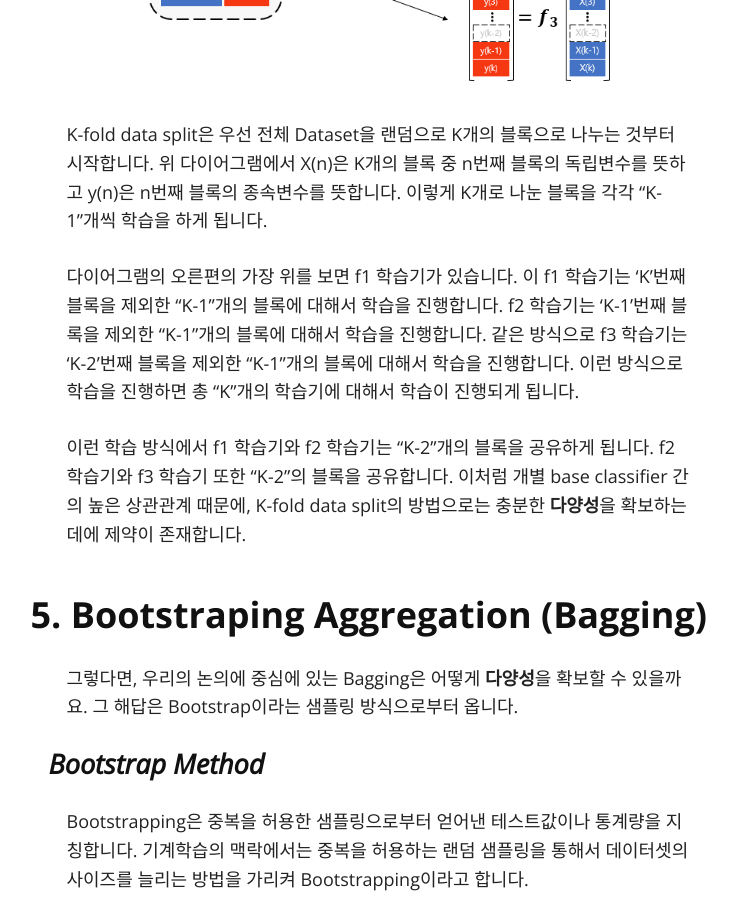
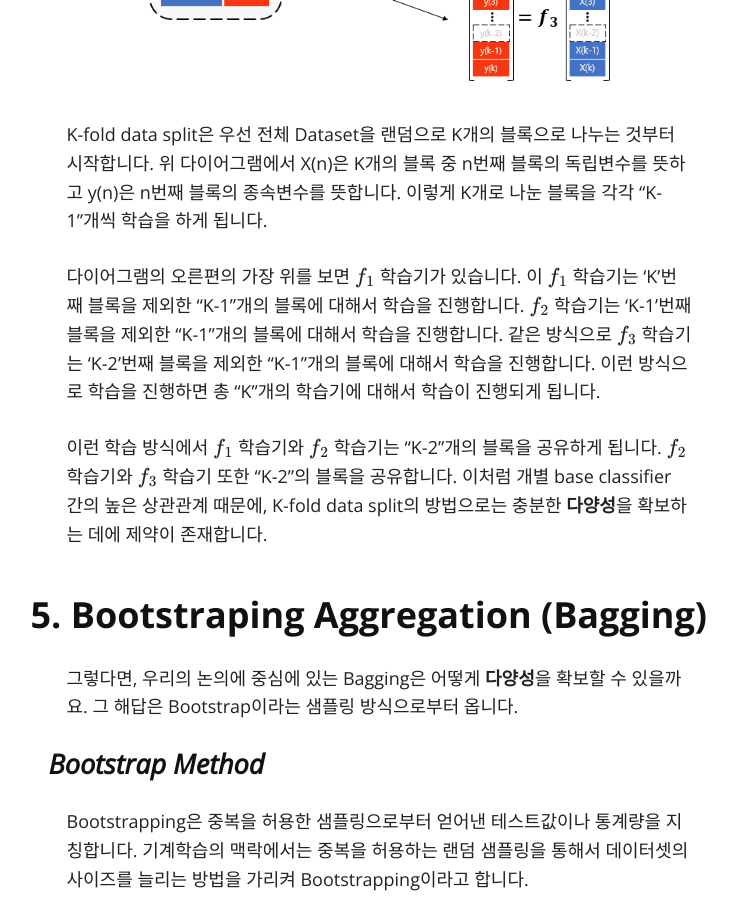
Before and after one commit to seokchaeyoon/seokchaeyoon.github.io, a Jekyll site: the page built from index.md, in a window 1280 px wide and 900 px high, scrolled down 5514 px. Shown: the whole window, without its empty margins (261-998 px from the left). Built offline with Jekyll 4.4.1, drawn with Linux system fonts in a browser that asks for light colours; nearby versions of some CDN libraries; formulas are drawn with MathJax 3.

Commit message:
Update index.md

```diff
--- a/index.md
+++ b/index.md
@@ -81,9 +81,9 @@ K-fold data split은 전체 Dataset을 k개의 블록으로 나눈 다음에,
 
 K-fold data split은 우선 전체 Dataset을 랜덤으로 K개의 블록으로 나누는 것부터 시작합니다. 위 다이어그램에서 X(n)은 K개의 블록 중 n번째 블록의 독립변수를 뜻하고 y(n)은 n번째 블록의 종속변수를 뜻합니다. 이렇게 K개로 나눈 블록을 각각 "K-1"개씩 학습을 하게 됩니다.
 
-다이어그램의 오른편의 가장 위를 보면 f1 학습기가 있습니다. 이 f1 학습기는 'K'번째 블록을 제외한 "K-1"개의 블록에 대해서 학습을 진행합니다. f2 학습기는 'K-1'번째 블록을 제외한 "K-1"개의 블록에 대해서 학습을 진행합니다. 같은 방식으로 f3 학습기는 'K-2'번째 블록을 제외한 "K-1"개의 블록에 대해서 학습을 진행합니다. 이런 방식으로 학습을 진행하면 총 "K"개의 학습기에 대해서 학습이 진행되게 됩니다.
+다이어그램의 오른편의 가장 위를 보면 $$f_1$$ 학습기가 있습니다. 이 $$f_1$$ 학습기는 'K'번째 블록을 제외한 "K-1"개의 블록에 대해서 학습을 진행합니다. $$f_2$$ 학습기는 'K-1'번째 블록을 제외한 "K-1"개의 블록에 대해서 학습을 진행합니다. 같은 방식으로 $$f_3$$ 학습기는 'K-2'번째 블록을 제외한 "K-1"개의 블록에 대해서 학습을 진행합니다. 이런 방식으로 학습을 진행하면 총 "K"개의 학습기에 대해서 학습이 진행되게 됩니다.
 
-이런 학습 방식에서 f1 학습기와 f2 학습기는 "K-2"개의 블록을 공유하게 됩니다. f2 학습기와 f3 학습기 또한 "K-2"의 블록을 공유합니다. 이처럼 개별 base classifier 간의 높은 상관관계 때문에, K-fold data split의 방법으로는 충분한 **다양성**을 확보하는 데에 제약이 존재합니다.
+이런 학습 방식에서 $$f_1$$ 학습기와 $$f_2$$ 학습기는 "K-2"개의 블록을 공유하게 됩니다. $$f_2$$ 학습기와 $$f_3$$ 학습기 또한 "K-2"의 블록을 공유합니다. 이처럼 개별 base classifier 간의 높은 상관관계 때문에, K-fold data split의 방법으로는 충분한 **다양성**을 확보하는 데에 제약이 존재합니다.
 
 ### 5. Bootstraping Aggregation (Bagging)
 
```
